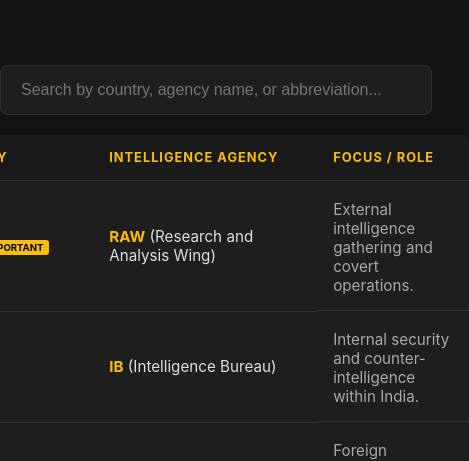
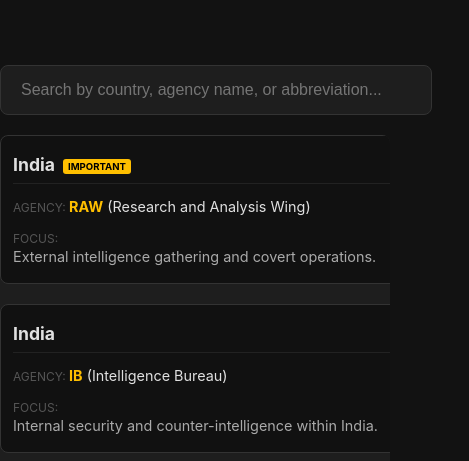
Before and after one commit to arnavbatra0/importantdates, a plain HTML site: page agencies.html in a window 390 px wide. Shown: the part 316-777 px from the top of the page, 469 px wide, since content can reach past the window. Drawn offline with Linux system fonts and the light colour scheme.

Commit message:
Update agencies.html

```diff
--- a/agencies.html
+++ b/agencies.html
@@ -7,7 +7,7 @@
     <title>Intelligence Agencies | Arnav Batra</title>
     <link rel="stylesheet" href="style.css">
     <link rel="stylesheet" href="https://cdnjs.cloudflare.com/ajax/libs/font-awesome/6.0.0/css/all.min.css">
-    <style>
+  <style>
         .search-container {
             width: 100%;
             max-width: 900px;
@@ -62,7 +62,6 @@
         .country-name {
             font-weight: bold;
             color: var(--text-main);
-            width: 20%;
         }
 
         .agency-name {
@@ -97,6 +96,57 @@
         }
 
         .back-home:hover { color: var(--accent-yellow); }
+
+        /* --- MOBILE RESPONSIVE FIX --- */
+        @media screen and (max-width: 650px) {
+            .agency-table thead {
+                display: none; /* Hide standard headers */
+            }
+
+            .agency-table, .agency-table tbody, .agency-table tr, .agency-table td {
+                display: block;
+                width: 100%;
+            }
+
+            .agency-table tr {
+                margin-bottom: 20px;
+                border: 1px solid #333;
+                border-radius: 8px;
+                padding: 12px;
+                background: #111;
+            }
+
+            .agency-table td {
+                border: none;
+                padding: 6px 0;
+                font-size: 0.9rem;
+            }
+
+            /* Country Heading Style */
+            .agency-table td:nth-of-type(1) {
+                border-bottom: 1px solid #222;
+                margin-bottom: 8px;
+                font-size: 1.1rem;
+                padding-bottom: 8px;
+            }
+
+            /* Adding labels for the other data */
+            .agency-table td:nth-of-type(2):before {
+                content: "Agency: ";
+                color: #555;
+                font-size: 0.75rem;
+                text-transform: uppercase;
+            }
+
+            .agency-table td:nth-of-type(3):before {
+                content: "Focus: ";
+                color: #555;
+                font-size: 0.75rem;
+                text-transform: uppercase;
+                display: block; /* Puts label on its own line for the long description */
+                margin-bottom: 2px;
+            }
+        }
     </style>
 </head>
 <body>
```
